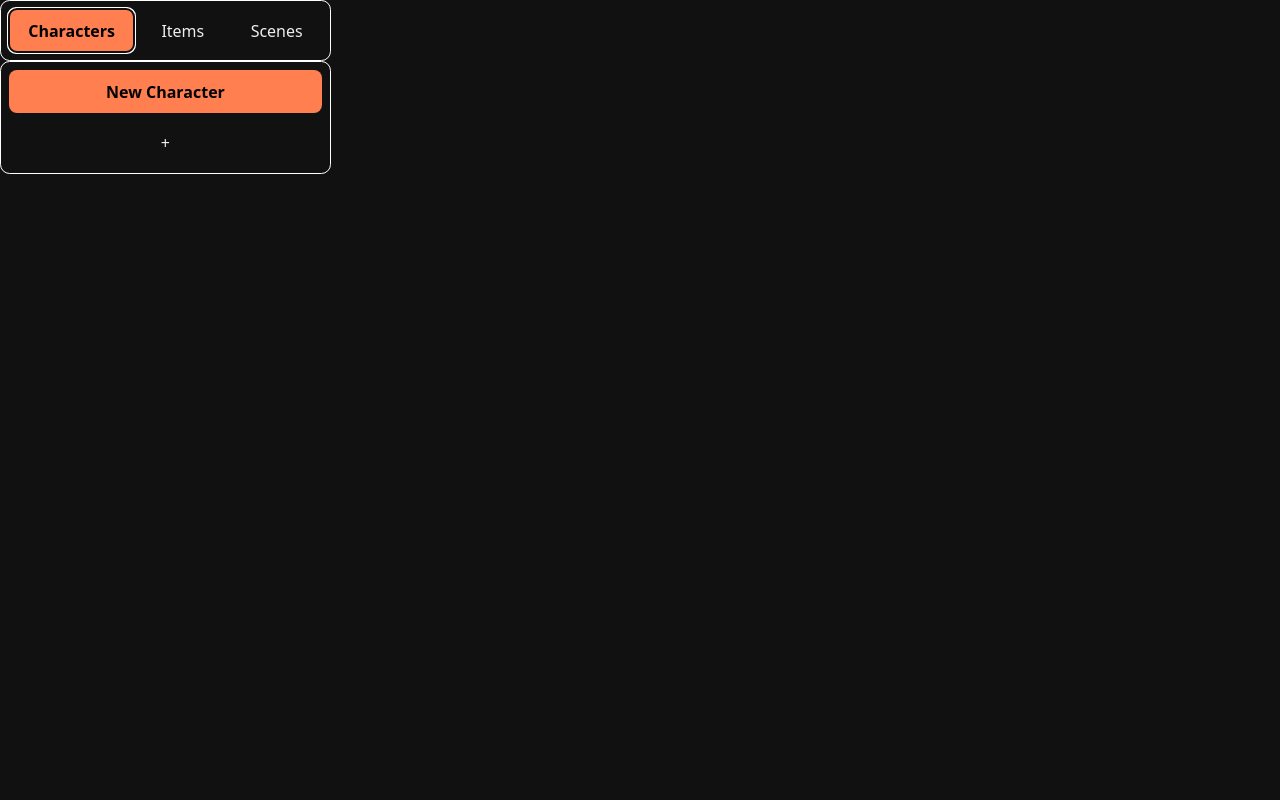
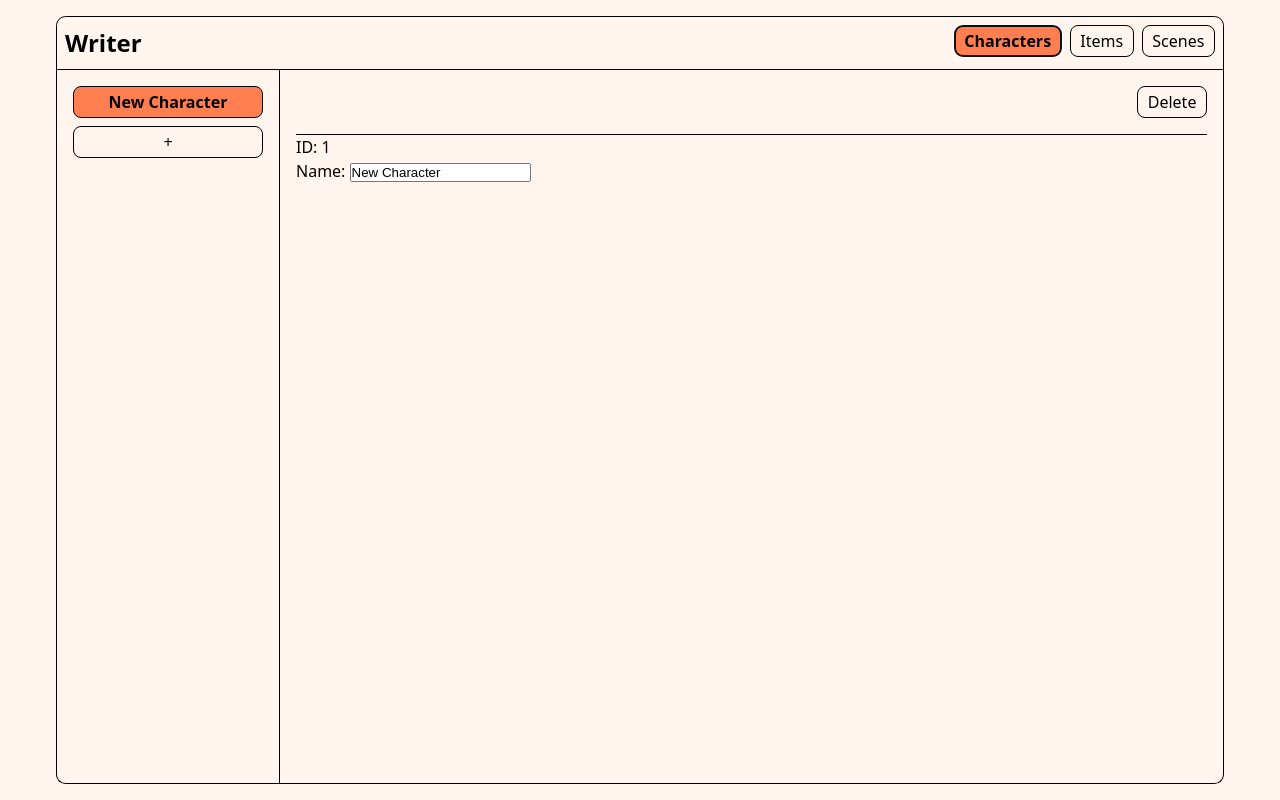
Before and after one commit to matthewscottgraham/writer, a React (Vite) app: page / in a window 1280 px wide. Both pictures are taken after a click on the button "Characters". Built offline with nearby package versions, Linux system fonts and the light colour scheme.

Commit message:
Character Editor now works, and styling changes across the app

```diff
--- a/src/App.css
+++ b/src/App.css
@@ -8,17 +8,40 @@
 }
 
 html, body, #root {
+  display: flex;
   height: 100%;
+  width: 100%;
   font-family: system-ui, -apple-system, BlinkMacSystemFont, sans-serif;
-  background-color: #111;
-  color: #eee;
+  background-color: seashell;
+  color: black;
 }
 
 /* Remove default button styles */
 button {
   background: none;
-  border: none;
+  border: black 1px solid;
   font: inherit;
-  color: inherit;
+  color: black;
   cursor: pointer;
+  height: 2em;
+  padding: 0.2em 0.6em;
 }
+
+button:hover {
+  background-color: #ddd3cc;
+}
+
+.app {
+  display: flex;
+  flex-grow: 1;
+  margin: 0 auto;
+  max-width: 1200px;
+  flex-direction: column;
+  padding: 1em;
+}
+
+.content {
+  display: flex;
+  flex-direction: row;
+  height: 100%;
+}
--- a/src/App.jsx
+++ b/src/App.jsx
@@ -3,7 +3,6 @@ import Navbar from './Components/Navbar/Navbar';
 import Sidebar from './Components/Sidebar/Sidebar';
 import WorkArea from './Components/WorkArea/WorkArea';
 import './App.css'
-import ObjectListPanel from "./Components/ObjectListPanel/ObjectListPanel.jsx";
 
 
 function App() {
@@ -25,35 +24,18 @@ function App() {
   );
 
   return (
-    <div>
+    <div className="app">
       <Navbar currentPage={currentPage} setCurrentPage={setCurrentPage} />
-      <div>
-        <Sidebar>
-          <ObjectListPanel
-              isActive={currentPage === 'characters'}
-              state={characterState}
-              createItem={()=> ({
-                id: crypto.randomUUID(),
-                name: 'New Character'
-              })} />
-          <ObjectListPanel
-              isActive={currentPage === 'items'}
-              state={itemState}
-              createItem={()=> ({
-                id: crypto.randomUUID(),
-                name: 'New Item'
-              })} />
-          <ObjectListPanel
-              isActive={currentPage === 'scenes'}
-              state={sceneState}
-              createItem={()=> ({
-                id: crypto.randomUUID(),
-                name: 'New Scene'
-              })} />
-        </Sidebar>
-        <WorkArea />
+      <div className="content">
+        <Sidebar currentPage={currentPage}
+                 characterState={characterState}
+                 itemState={itemState}
+                 sceneState={sceneState} />
+        <WorkArea currentPage={currentPage}
+                  characterState={characterState}
+                  itemState={itemState}
+                  sceneState={sceneState} />
       </div>
-
     </div>
   )
 }
--- a/src/Components/CharacterEditor/CharacterEditor.jsx
+++ b/src/Components/CharacterEditor/CharacterEditor.jsx
@@ -1,14 +1,34 @@
 import React from 'react';
 import panelStyles from '../../Styles/Panels.module.css';
 
-function CharacterEditor({character}) {
+function CharacterEditor({isActive, characterState}) {
+  if (!isActive) return null;
+
+  const {list, setList, currentID} = characterState;
+  const character = list.find(c => c.id === currentID);
+
+  if (!character) return null;
+
+  function handleDelete() {
+    if (!window.confirm('Are you sure you want to delete this character?')) return
+
+    const newList = list.filter(c => c.id !== currentID);
+    setList(newList);
+    characterState.setCurrentID(null);
+  }
+
+  function handleNameChange(e) {
+    const newName = e.target.value;
+    setList(list.map(c => c.id === currentID ? {...c, name: newName} : c));
+  }
+
   return (
-    <div className={panelStyles.floatingPanel}>
-      <div className={panelStyles.floatingPanelHeader}>
-        <button>Delete</button>
+    <div className={panelStyles.panel}>
+      <div className={panelStyles.panelHeader}>
+        <button onClick={handleDelete}>Delete</button>
       </div>
       <div>ID: {character.id}</div>
-      <div>Name: <input value={character.name}></input></div>
+      <div>Name: <input value={character.name} onChange={handleNameChange}></input></div>
     </div>
   );
 }
--- a/src/Components/Navbar/Navbar.jsx
+++ b/src/Components/Navbar/Navbar.jsx
@@ -1,5 +1,5 @@
 import React from "react";
-import styles from "./Navbar.module.css";
+import panelStyles from "../../Styles/Panels.module.css";
 import buttonStyles from "../../Styles/Buttons.module.css";
 
 function Navbar({currentPage, setCurrentPage}) {
@@ -7,7 +7,9 @@ function Navbar({currentPage, setCurrentPage}) {
 
   return (
     <nav>
-      <div className={styles.navbar}>
+      <div className={panelStyles.navbar}>
+        <h2>Writer</h2>
+        <div style={{width: '100%' }} />
         <button className={getClassName('characters')} onClick={()=>setCurrentPage('characters')}>Characters</button>
         <button className={getClassName('items')} onClick={()=>setCurrentPage('items')}>Items</button>
         <button className={getClassName('scenes')} onClick={()=>setCurrentPage('scenes')}>Scenes</button>
--- a/src/Components/Navbar/Navbar.module.css
+++ /dev/null
@@ -1,7 +0,0 @@
-.navbar {
-    border: white solid 1px;
-    border-radius: 0.6em;
-    display: flex;
-    gap: 0.5em;
-    padding: 0.5em;
-}
--- a/src/Components/Sidebar/Sidebar.jsx
+++ b/src/Components/Sidebar/Sidebar.jsx
@@ -1,10 +1,31 @@
 import React from "react";
 import panelStyles from "../../Styles/Panels.module.css";
+import ObjectListPanel from "../ObjectListPanel/ObjectListPanel.jsx";
 
-function Sidebar({children}) {
+function Sidebar({currentPage, characterState, itemState, sceneState}) {
   return (
       <div className={panelStyles.sidebar}>
-        {children}
+        <ObjectListPanel
+            isActive={currentPage === 'characters'}
+            state={characterState}
+            createItem={()=> ({
+              id: crypto.randomUUID(),
+              name: 'New Character'
+            })} />
+        <ObjectListPanel
+            isActive={currentPage === 'items'}
+            state={itemState}
+            createItem={()=> ({
+              id: crypto.randomUUID(),
+              name: 'New Item'
+            })} />
+        <ObjectListPanel
+            isActive={currentPage === 'scenes'}
+            state={sceneState}
+            createItem={()=> ({
+              id: crypto.randomUUID(),
+              name: 'New Scene'
+            })} />
       </div>
   );
 }
--- a/src/Components/WorkArea/WorkArea.jsx
+++ b/src/Components/WorkArea/WorkArea.jsx
@@ -1,8 +1,14 @@
 import React from "react";
+import CharacterEditor from "../CharacterEditor/CharacterEditor.jsx";
+import panelStyles from "../../Styles/Panels.module.css";
 
-function WorkArea() {
+function WorkArea({currentPage, characterState, itemState, sceneState}) {
   return (
-      <></>
+      <div className={panelStyles.workArea}>
+        <CharacterEditor isActive={currentPage === 'characters'} characterState={characterState} />
+        {/*<ItemEditor isActive={currentPage === 'items'} itemState={itemState} />*/}
+        {/*<SceneEditor isActive={currentPage === 'scenes'} sceneState={sceneState} />*/}
+      </div>
   );
 }
 
--- a/src/Styles/Buttons.module.css
+++ b/src/Styles/Buttons.module.css
@@ -1,10 +1,3 @@
-button {
-    background-color: #232323;
-}
-button:hover {
-    background-color: #343434;
-}
-
 .activeButton {
     background-color: coral;
     color: black;
--- a/src/Styles/Panels.module.css
+++ b/src/Styles/Panels.module.css
@@ -1,30 +1,51 @@
-.sidebar{
+.panel {
+    width: 100%;
+}
 
+.panelHeader {
+    border-bottom: black solid 1px;
+    display: flex;
+    flex-grow: 1;
+    justify-content: flex-end;
+    padding-bottom: 1em;
+    width: 100%;
 }
+
+.navbar {
+    border: black solid 1px;
+    border-top-right-radius: 0.6em;
+    border-top-left-radius: 0.6em;
+    display: flex;
+    gap: 0.5em;
+    padding: 0.5em;
+}
+
+.sidebar {
+    border-left: black solid 1px;
+    border-bottom: black solid 1px;
+    border-right: black solid 1px;
+    border-bottom-left-radius: 0.6em;
+    display: flex;
+    gap: 0.5em;
+    padding: 0.5em;
+    min-width: 14em;
+}
+
+.workArea {
+    border-bottom: black solid 1px;
+    border-right: black solid 1px;
+    border-bottom-right-radius: 0.6em;
+    display: flex;
+    gap: 0.5em;
+    padding: 1em;
+    width: 100%;
+    height: 100%;
+}
+
 .objectListPanel {
-    border: white solid 1px;
-    border-radius: 0.6em;
     display: flex;
     flex-direction: column;
     gap: 0.5em;
     padding: 0.5em;
+    width: 100%;
 }
-
-.floatingPanel {
-    background-color: #343434;
-    border: white solid 1px;
-    border-radius: 0.6em;
-    padding: 0.5em;
-    position: fixed;
-    left: 30%;
-    top: 10%;
-    height: 40%;
-    width: 40%;
-    z-index: 1000;
-}
-
-.floatingPanelHeader {
-    background-color: #213547;
-    flex-direction: row;
-    min-height: 2em;
-}
```
Also changed, not shown: src/Components/CharacterEditor/CharacterEditor.module.css (deleted).
